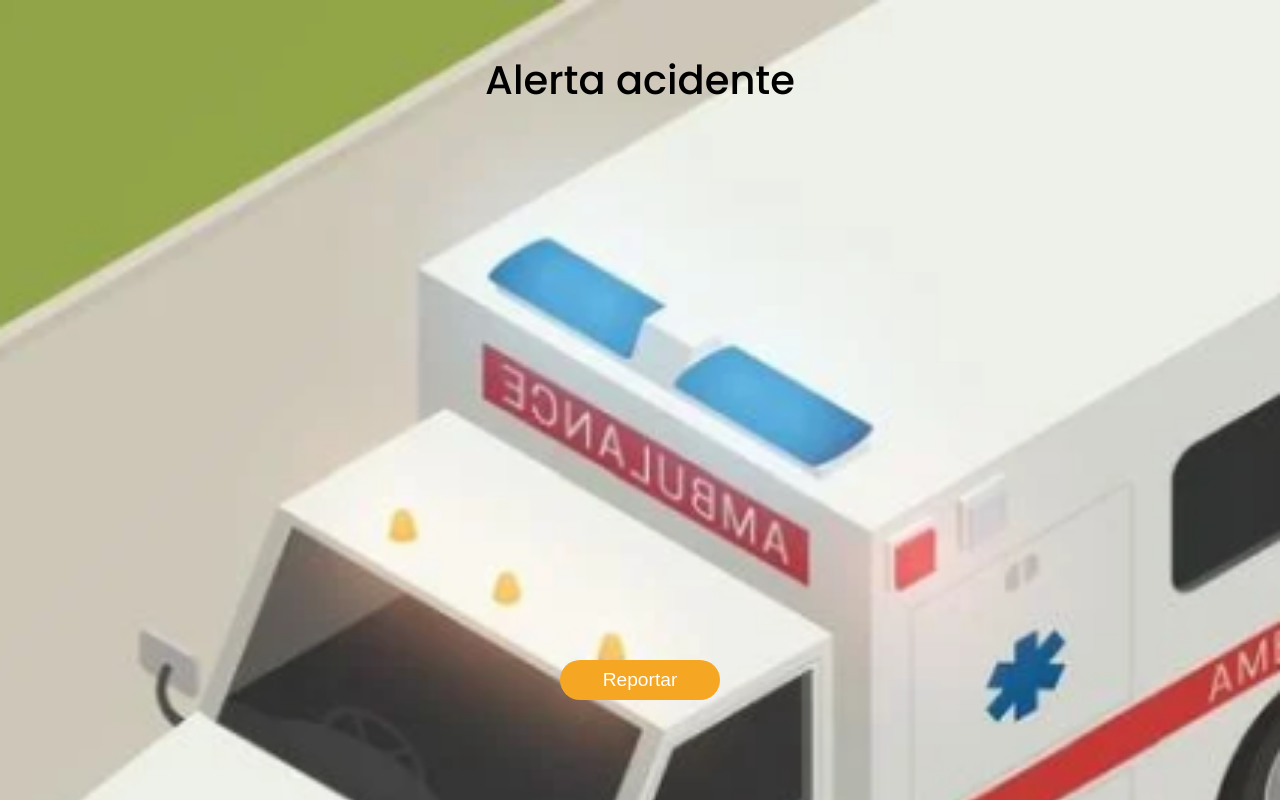
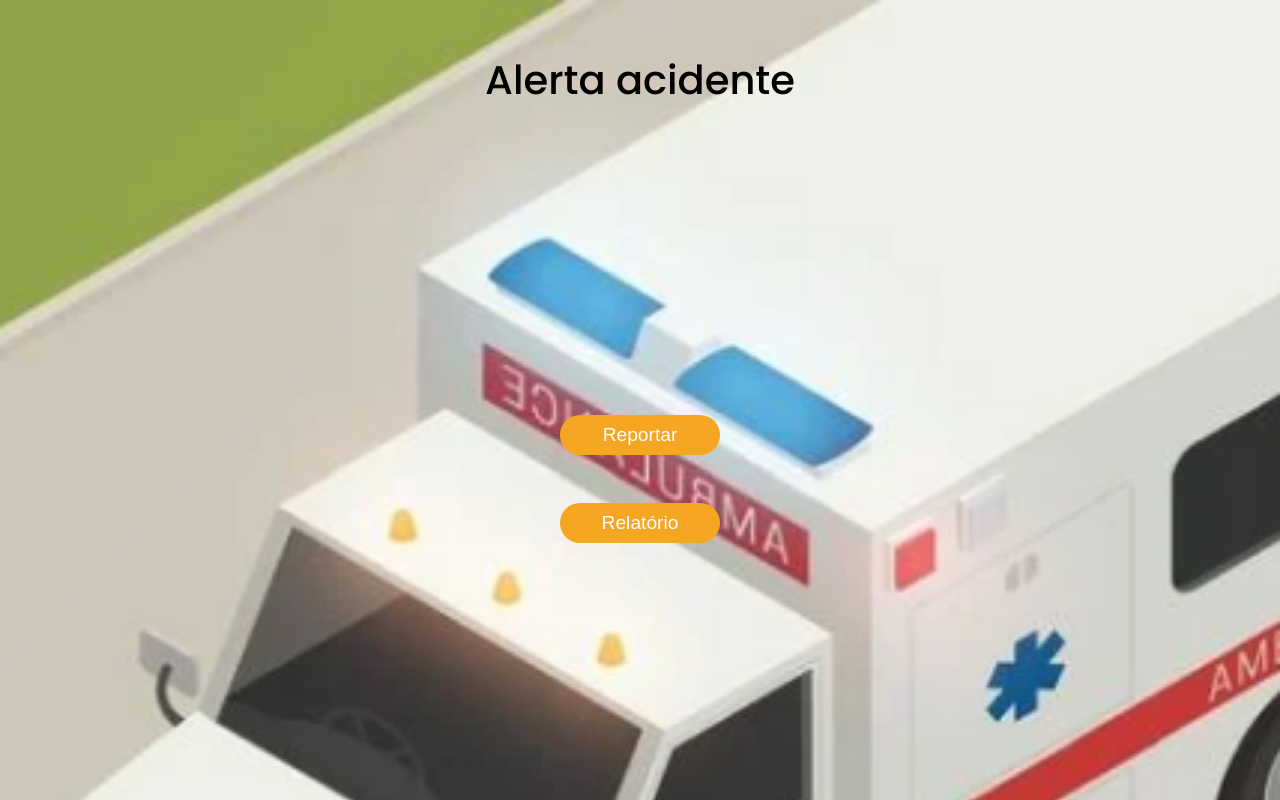
Before and after one commit to charleswvs/AlertAccident, a React (Create React App) app: page / in a window 1280 px wide. Built offline with nearby package versions, Linux system fonts and the light colour scheme; no server answers; what aws-amplify would draw is missing.

Commit message:
Relatorio

```diff
--- a/src/Router/router.jsx
+++ b/src/Router/router.jsx
@@ -4,6 +4,7 @@ import Home from '../pages/Home';
 import AccidentForm from '../pages/AccidentForm';
 import ViewAccidentRecord from '../pages/ViewAccidentRecord';
 import SuccessScreen from '../pages/SuccessScreen';
+import Report from '../pages/Report';
 
 const Router = () => (
   <BrowserRouter>
@@ -12,6 +13,7 @@ const Router = () => (
       <Route path="/cadastrar-acidente" element={<AccidentForm />} />
       <Route path="/visualizar-acidente/:id" element={<ViewAccidentRecord />} />
       <Route path="/sucesso/:id" element={<SuccessScreen />} />
+      <Route path="/report" element={<Report />} />
     </Routes>
   </BrowserRouter>
 );
--- a/src/pages/Home/index.js
+++ b/src/pages/Home/index.js
@@ -1,20 +1,29 @@
-import Button from '../../components/Button';
-import { useNavigate } from 'react-router-dom';
-import { Container, Title, ButtonContent } from './style';
+import Button from "../../components/Button";
+import { useNavigate } from "react-router-dom";
+import { Container, Title, ButtonContent, ButtonContainer } from "./style";
 
 const Home = () => {
   const navigate = useNavigate();
 
   const handleChangePage = () => {
-    navigate('/cadastrar-acidente');
+    navigate("/cadastrar-acidente");
+  };
+
+  const handleChangePageToRelatorio = () => {
+    navigate("/report");
   };
 
   return (
     <Container>
       <Title>Alerta acidente</Title>
-      <ButtonContent onClick={() => handleChangePage()}>
-        <Button>Reportar</Button>
-      </ButtonContent>
+      <ButtonContainer>
+        <ButtonContent onClick={() => handleChangePage()}>
+          <Button>Reportar</Button>
+        </ButtonContent>
+        <ButtonContent onClick={() => handleChangePageToRelatorio()}>
+          <Button>Relatório</Button>
+        </ButtonContent>
+      </ButtonContainer>
     </Container>
   );
 };
--- a/src/pages/Home/style.js
+++ b/src/pages/Home/style.js
@@ -6,12 +6,10 @@ export const Container = styled.div`
   display: flex;
   align-items: center;
   flex-direction: column;
-  justify-content: space-between;
   height: 100vh;
   background-repeat: no-repeat;
   background-size: cover;
   background-image: url(${image});
-  gap: 20px;
 `;
 
 export const Title = styled.label`
@@ -20,5 +18,9 @@ export const Title = styled.label`
 `;
 
 export const ButtonContent = styled.div`
-  margin-bottom: 100px;
 `;
+
+export const ButtonContainer = styled.div`
+  margin-top: auto;
+  margin-bottom: auto;
+`;
--- /dev/null
+++ b/src/pages/Report/index.js
@@ -0,0 +1,52 @@
+import { useEffect, useState } from "react";
+import Header from "../../components/Header";
+import { getAllEvents } from "../../services/api";
+import { Container } from "./style";
+import { MapContainer, TileLayer, Marker, Popup } from "react-leaflet";
+
+const Report = () => {
+  const [allAcidents, setAllAcidents] = useState([]);
+
+  useEffect(() => {
+    async function getAllAcidents() {
+      const result = await getAllEvents();
+      setAllAcidents(result.data.listEvents.items);
+    }
+
+    getAllAcidents();
+  }, []);
+
+  return (
+    <Container>
+      <Header>Relatório</Header>
+      {allAcidents.length ? (
+        <MapContainer
+          style={{ height: '100%' }}
+          center={[allAcidents[0].latitude, allAcidents[0].longitude]}
+          zoom={13}
+          scrollWheelZoom={false}
+        >
+          <TileLayer
+            attribution='&copy; <a href="https://www.openstreetmap.org/copyright">OpenStreetMap</a> contributors'
+            url="https://{s}.tile.openstreetmap.org/{z}/{x}/{y}.png"
+          />
+          {allAcidents.map(acident => (
+            <Marker position={[acident.latitude, acident.longitude]}>
+            <Popup >
+              <div style={{display: 'flex', flexDirection: 'column'}}>
+              <span>{`Código: ${acident.id}`}</span>
+              <span>{`Nome: ${acident.title}`}</span>
+              <span>{`Data: ${new Date(acident.updatedAt).toLocaleDateString()}`}</span>
+              <span>{`Coordenada: [${acident.latitude} , ${acident.longitude}]`}</span>
+              </div>
+            </Popup>
+          </Marker>
+          ))}
+
+        </MapContainer>
+      ) : null}
+    </Container>
+  );
+};
+
+export default Report;
--- /dev/null
+++ b/src/pages/Report/style.js
@@ -0,0 +1,7 @@
+import styled from 'styled-components';
+
+export const Container = styled.main`
+  height: 100vh;
+  display: flex;
+  flex-direction: column;
+`;
--- a/src/pages/SuccessScreen/index.js
+++ b/src/pages/SuccessScreen/index.js
@@ -1,14 +1,15 @@
-import Header from '../../components/Header';
-import SuccessIcon from '../../assets/success.png'
-import SharedIcon from '../../assets/shared.png'
-import { Container, TextContainer } from './style';
-import {useParams} from 'react-router-dom'
+import Header from "../../components/Header";
+import SuccessIcon from "../../assets/success.png";
+import SharedIcon from "../../assets/shared.png";
+import Button from "../../components/Button";
+import { Container, TextContainer } from "./style";
+import { useParams, Link } from "react-router-dom";
 
 const SuccessScreen = () => {
   const { id } = useParams();
   return (
     <Container>
-            <Header title="Confirmação do cadastro"/>
+      <Header title="Confirmação do cadastro" />
 
       <TextContainer>
         <span>Cadastro realizado com sucesso!</span>
@@ -16,13 +17,23 @@ const SuccessScreen = () => {
       </TextContainer>
 
       <span>Compartilhar</span>
-            <img className="shared" src={SharedIcon} alt="Shared" onClick={()=> navigator.share({
-                title: 'Alerta de acidente',
+      <img
+        className="shared"
+        src={SharedIcon}
+        alt="Shared"
+        onClick={() =>
+          navigator.share({
+            title: "Alerta de acidente",
             text: "Alerta de acidente!\nEntre no link e fique por dentro do que aconteceu.\n",
-                url: `https://master.d2kqln2w3t4a4i.amplifyapp.com/visualizar-acidente/${id}`
-                })}/>
+            url: `https://master.d2kqln2w3t4a4i.amplifyapp.com/visualizar-acidente/${id}`,
+          })
+        }
+      />
+      <Link style={{textDecoration: 'none', cursor: 'pointer'}} to="/">
+        <Button>Voltar para home</Button>
+      </Link>
     </Container>
-    )
-}
+  );
+};
 
-export default SuccessScreen
+export default SuccessScreen;
```
Lines whose indentation alone changed are shown as unchanged.
